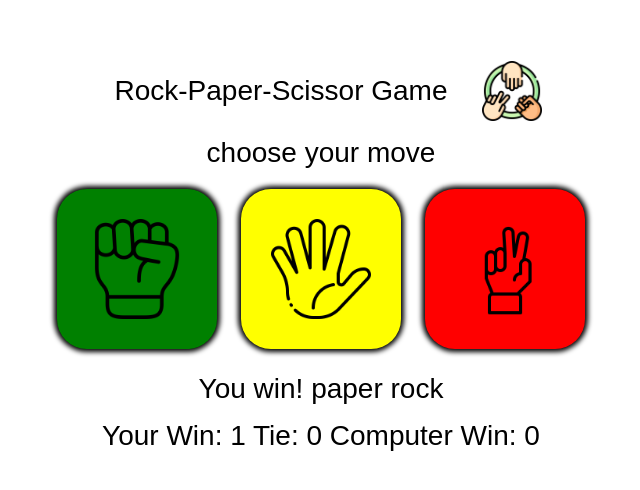
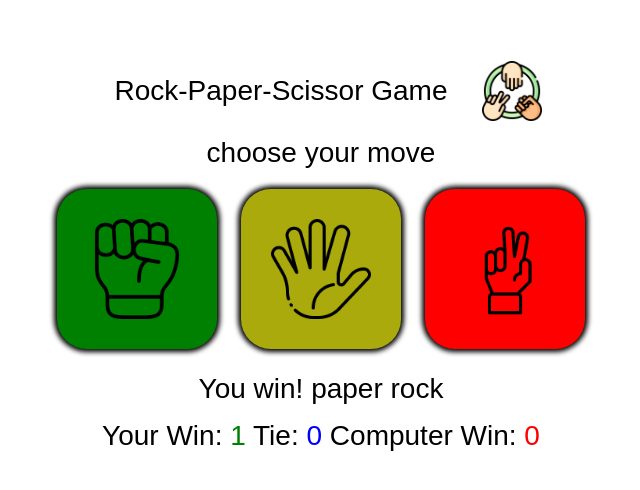
Before and after one commit to Robel-Haftom/Rock-paper-scissors, a plain HTML site: page index.html in a window 1280 px wide. Both pictures are taken after a click on the picture 640 px from the left and 269 px from the top of the page. Shown: the whole page, without its empty margins (319-959 px from the left). Drawn offline with Linux system fonts and the light colour scheme.

Commit message:
updating the views

```diff
--- a/index.css
+++ b/index.css
@@ -53,8 +53,24 @@ img{
     background-color: green;
 }
 .paper{
-    background-color: yellow;
+    background-color: rgb(170, 170, 12);
 }
 .scissor{
     background-color: red;
 }
+
+.score{
+
+    font-size: 28px;
+    margin: 15px;
+}
+
+.player-score{
+    color: green;
+}
+.tie-score{
+    color: blue;
+}
+.computer-score{
+    color: red;
+}
--- a/index.html
+++ b/index.html
@@ -20,8 +20,7 @@
                 <img src="./images/two.png" alt="scissor" class="scissor" id="scissor">
             </div>
             <p class="who-win" id="who-win"></p>
-            <div class="score">
-                <p class="score" id="score"></p>
+            <div class="score" id="score">
             </div>
         </div>
     </div>
--- a/index.js
+++ b/index.js
@@ -70,5 +70,12 @@ function checkWinner(playerMove, computerMoveIcon){
 
 function screenUpdate(playerMove, computerMoveIcon, whoWon){
     whoWin.innerText = `${whoWon} ${playerMove} ${computerMoveIcon}`;
-    score.innerText = `Your Win: ${playerScore}   Tie: ${tieScore}        Computer Win: ${computerScore}`;
+    score.innerHTML = `<p>
+    Your Win: <span class="player-score">
+    ${playerScore}</span>
+    Tie: <span class="tie-score">
+    ${tieScore}</span>
+    Computer Win: <span class="computer-score">
+    ${computerScore}</span>`;
+
 }
```
